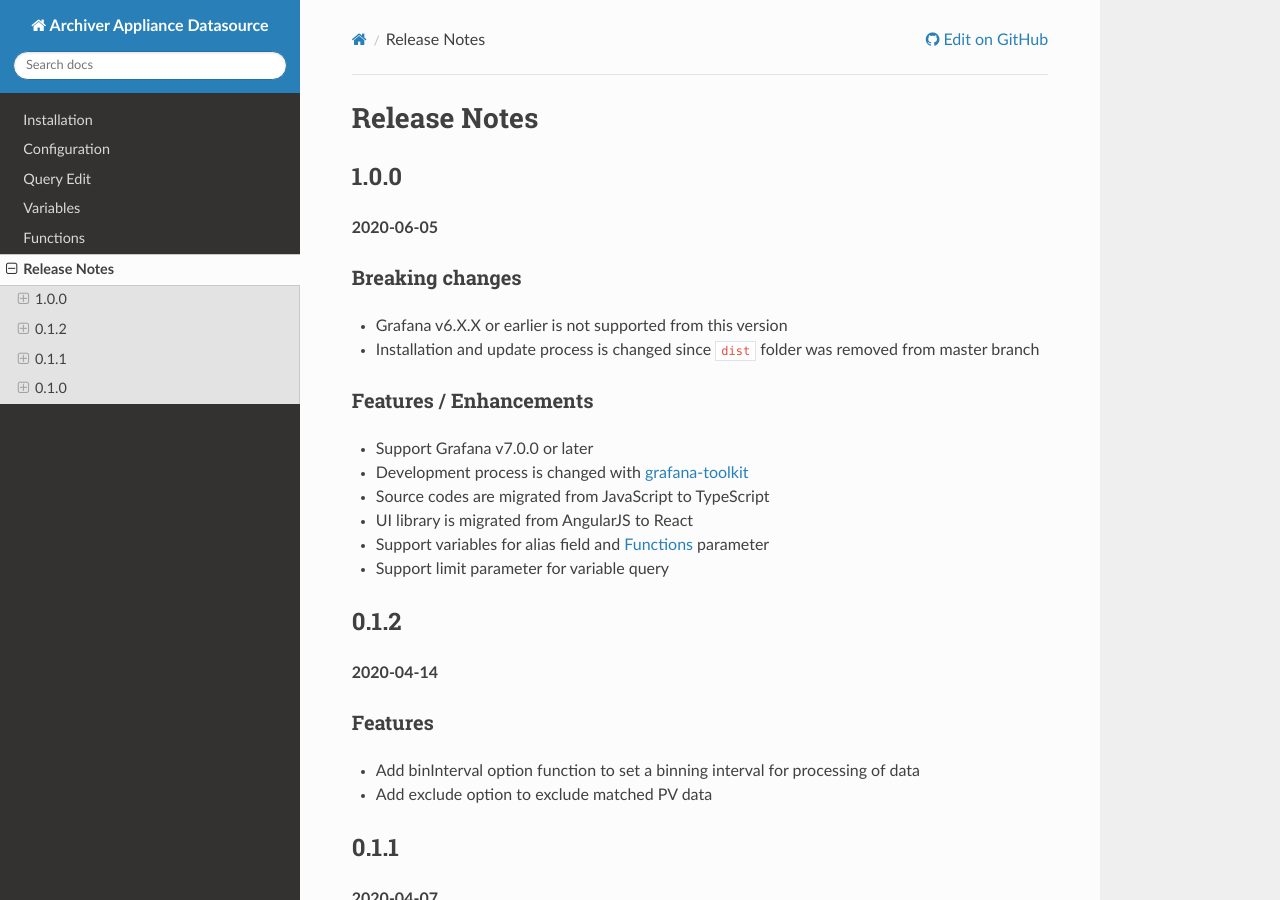
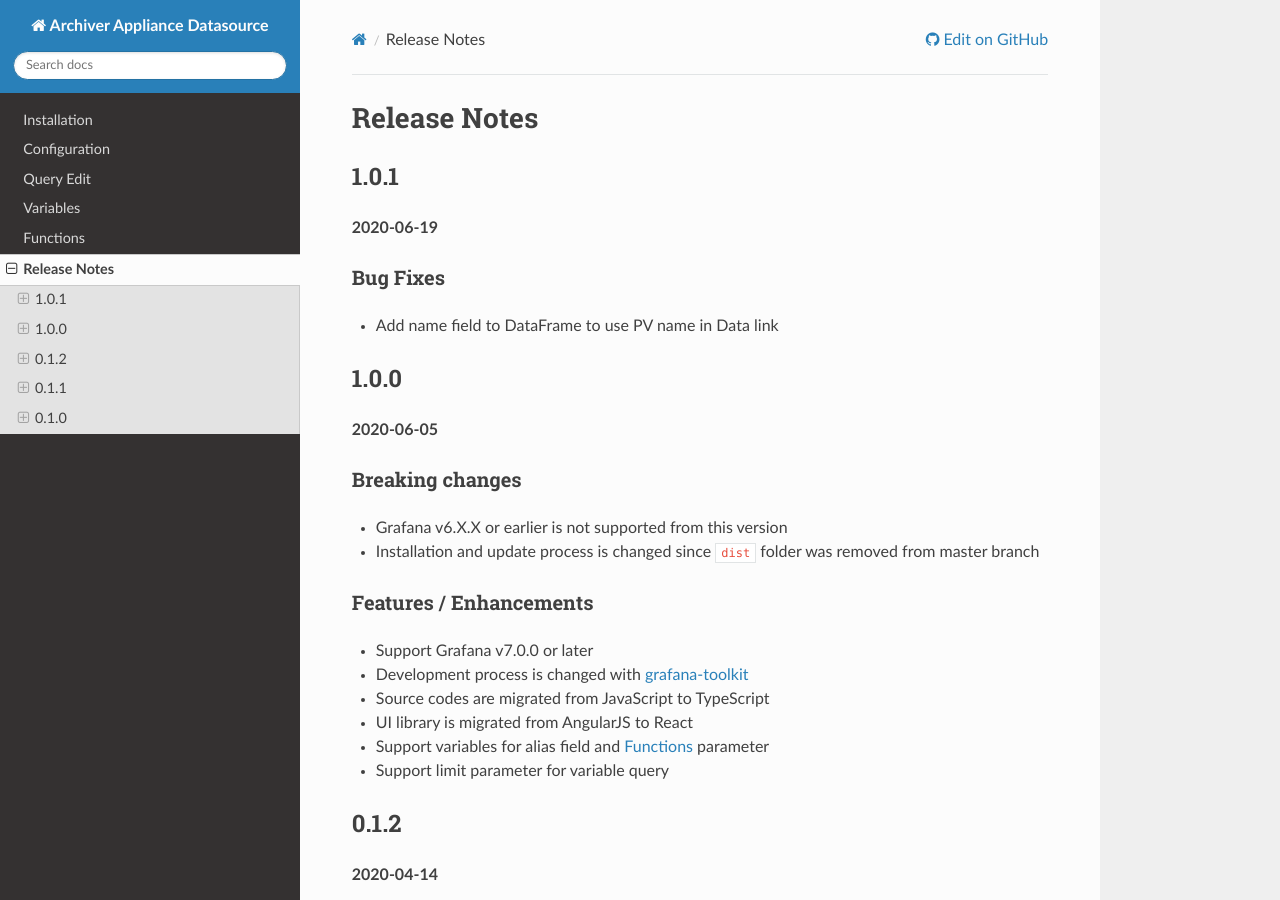
Before and after one commit to sasaki77/archiverappliance-datasource, a Sphinx documentation site: the page built from docs/releases.md, in a window 1280 px wide and 900 px high. Built offline with Sphinx 7.4.7 and the Read the Docs theme 2.0.0, drawn with Linux system fonts in a browser that asks for light colours.

Commit message:
Update docs

```diff
--- a/docs/releases.md
+++ b/docs/releases.md
@@ -1,4 +1,11 @@
 # Release Notes
+## 1.0.1
+
+**2020-06-19**
+
+### Bug Fixes
+- Add name field to DataFrame to use PV name in Data link
+
 ## 1.0.0
 
 **2020-06-05**
```
Also changed, not shown: docs/configuration.md (+1 -1 lines), docs/variables.md (+2 -2 lines).
